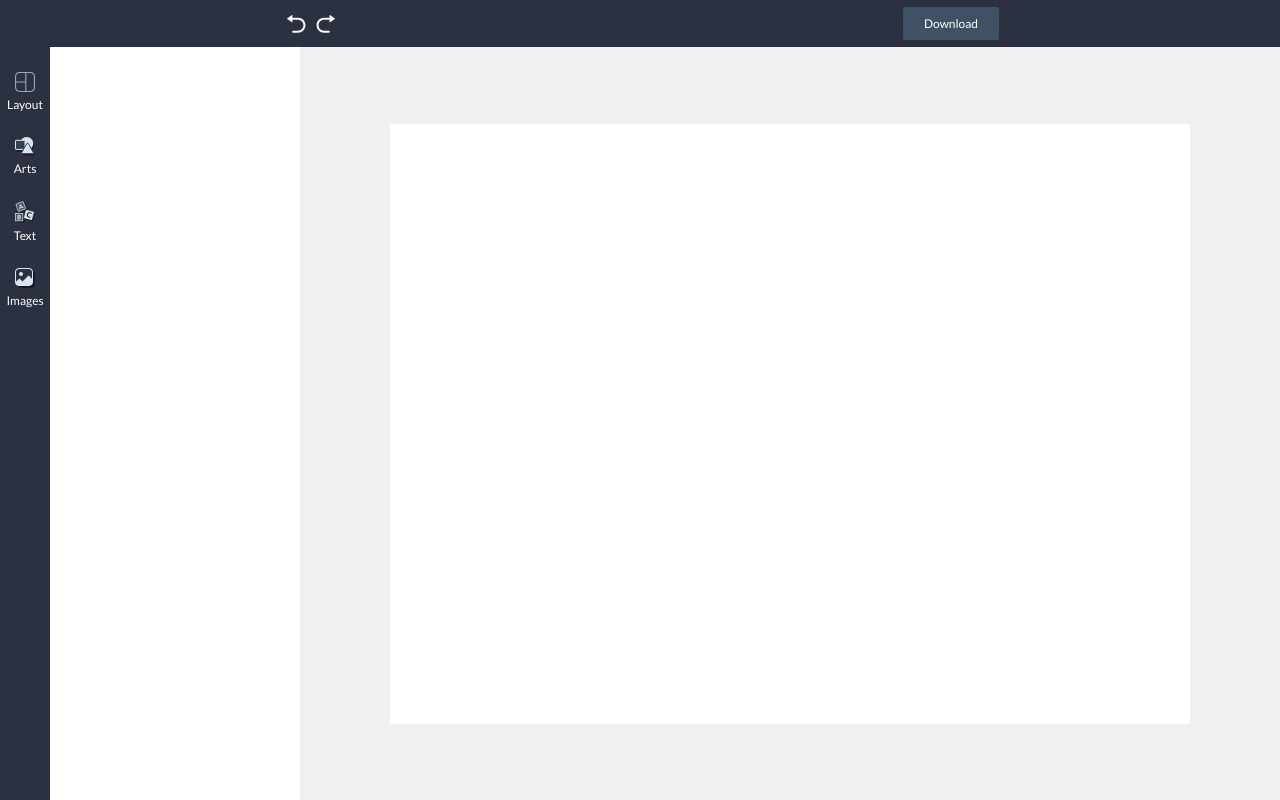
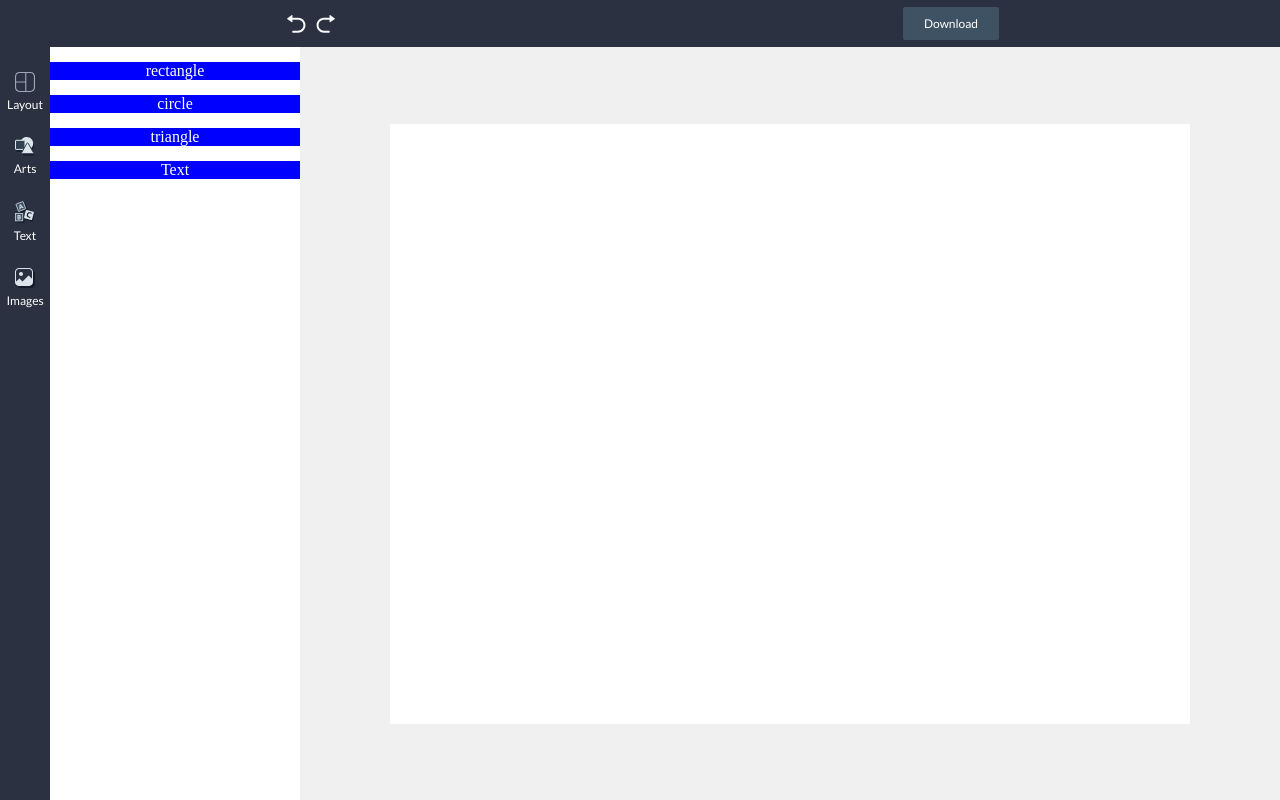
Before and after one commit to VasiliyRoss/card-maker, a React (Create React App) app: page / in a window 1280 px wide. Built offline with nearby package versions, Linux system fonts and the light colour scheme.

Commit message:
переделал canvas

```diff
--- a/src/components/toolbar/Toolbar.module.css
+++ b/src/components/toolbar/Toolbar.module.css
@@ -12,4 +12,12 @@
 .actionBar {
     width: 250px;
     background-color: #fff;
+    display: flex;
+    flex-direction: column;
 }
+
+.exampleButton {
+    color: #fff;
+    background-color: blue;
+    margin-top: 15px;
+}
--- a/src/components/toolbar/Toolbar.tsx
+++ b/src/components/toolbar/Toolbar.tsx
@@ -19,7 +19,12 @@ function Toolbar() {
                 <Button text="Text" image={textImg} onClick={alarm} />
                 <Button text="Images" image={imagesImg} onClick={alarm} />
             </div>
-            <div className={styles.actionBar}></div>
+            <div className={styles.actionBar}>
+                <button className={styles.exampleButton}>rectangle</button>
+                <button className={styles.exampleButton}>circle</button>
+                <button className={styles.exampleButton}>triangle</button>
+                <button className={styles.exampleButton}>Text</button>
+            </div>
         </div>
     );
 }
```
Also changed, not shown: src/components/canvas/Canvas.tsx (+2 -6 lines), src/components/objects/Text.tsx (added, +18 -0 lines), src/data/testEmptyData.ts (+5 -4 lines), src/data/testFilledData.ts (+5 -4 lines), src/types/content.ts (+8 -5 lines), src/components/objects/Text.module.css (added).
